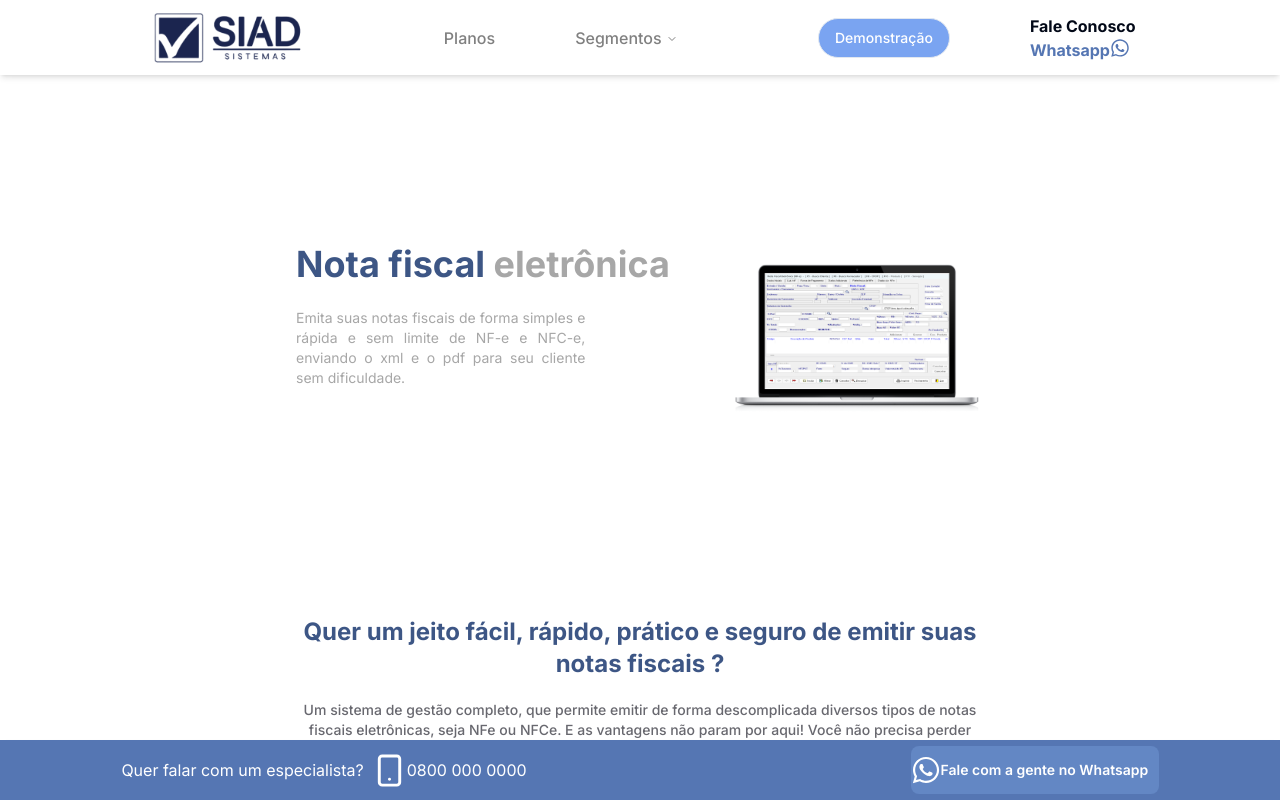
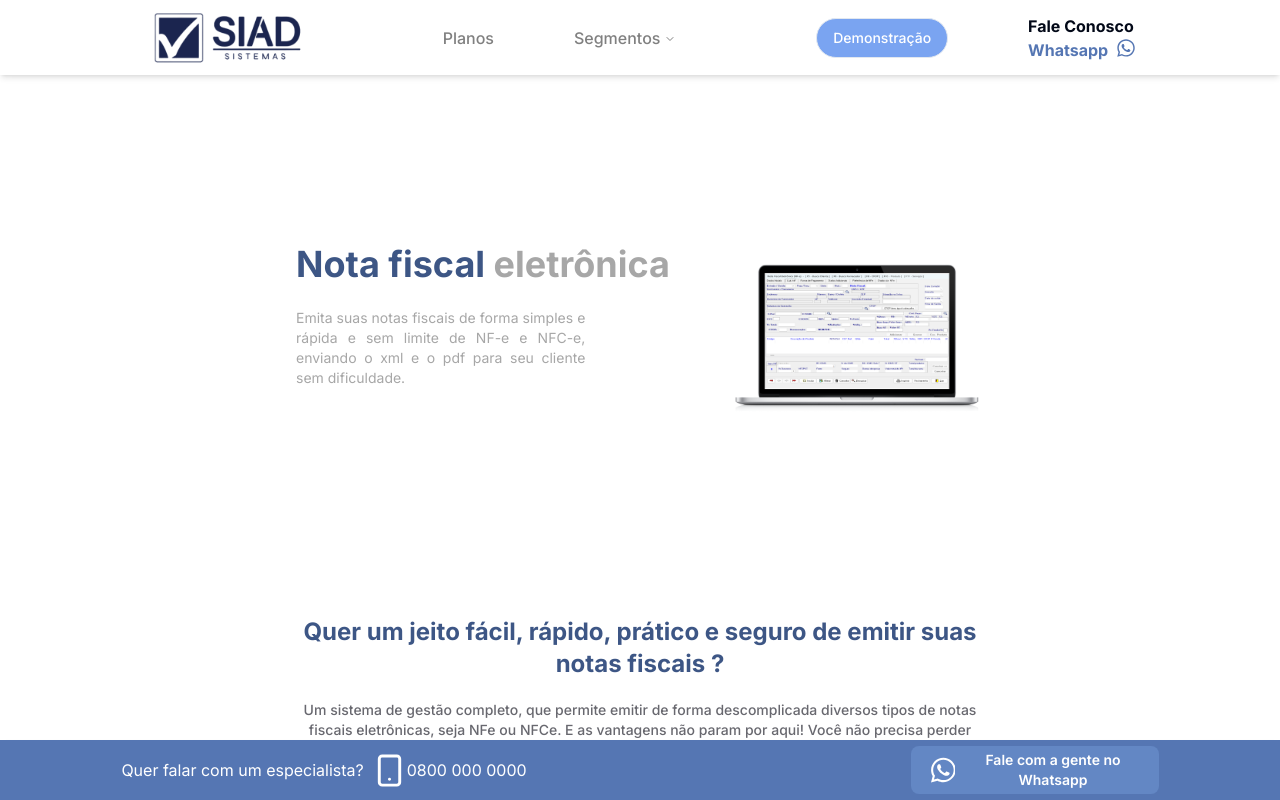
Before and after one commit to EvaldoFerreiraMoreira/site-siad, a Next.js app: page / in a window 1280 px wide. Shown: the top 800 px of the page. Built offline with nearby package versions, Linux system fonts and the light colour scheme.

Commit message:
fix: responsives

```diff
--- a/src/components/ui/componentsWeb/FixedBarWeb.tsx
+++ b/src/components/ui/componentsWeb/FixedBarWeb.tsx
@@ -16,7 +16,7 @@ const FixedBarWeb = () => {
       </div>
 
       <div className="flex items-center gap-20 h-12 bg-[#6387C4] w-[20%] rounded-lg">
-        <p className="flex justify-center text-sm text-center items-center font-semibold">
+        <p className="flex justify-center px-5 gap-3 text-sm text-center items-center font-semibold">
           <FaWhatsapp size={30} />
           Fale com a gente no Whatsapp
         </p>
--- a/src/components/ui/componentsWeb/HeaderWeb.tsx
+++ b/src/components/ui/componentsWeb/HeaderWeb.tsx
@@ -43,7 +43,7 @@ const HeaderWeb = () => {
         </div>
         <div className="flex flex-col font-bold">
           <h1>Fale Conosco</h1>
-          <p className="flex text-[#5576B3]">
+          <p className="flex gap-2 text-[#5576B3]">
             Whatsapp
             <FaWhatsapp size={20}/>
           </p>
```
